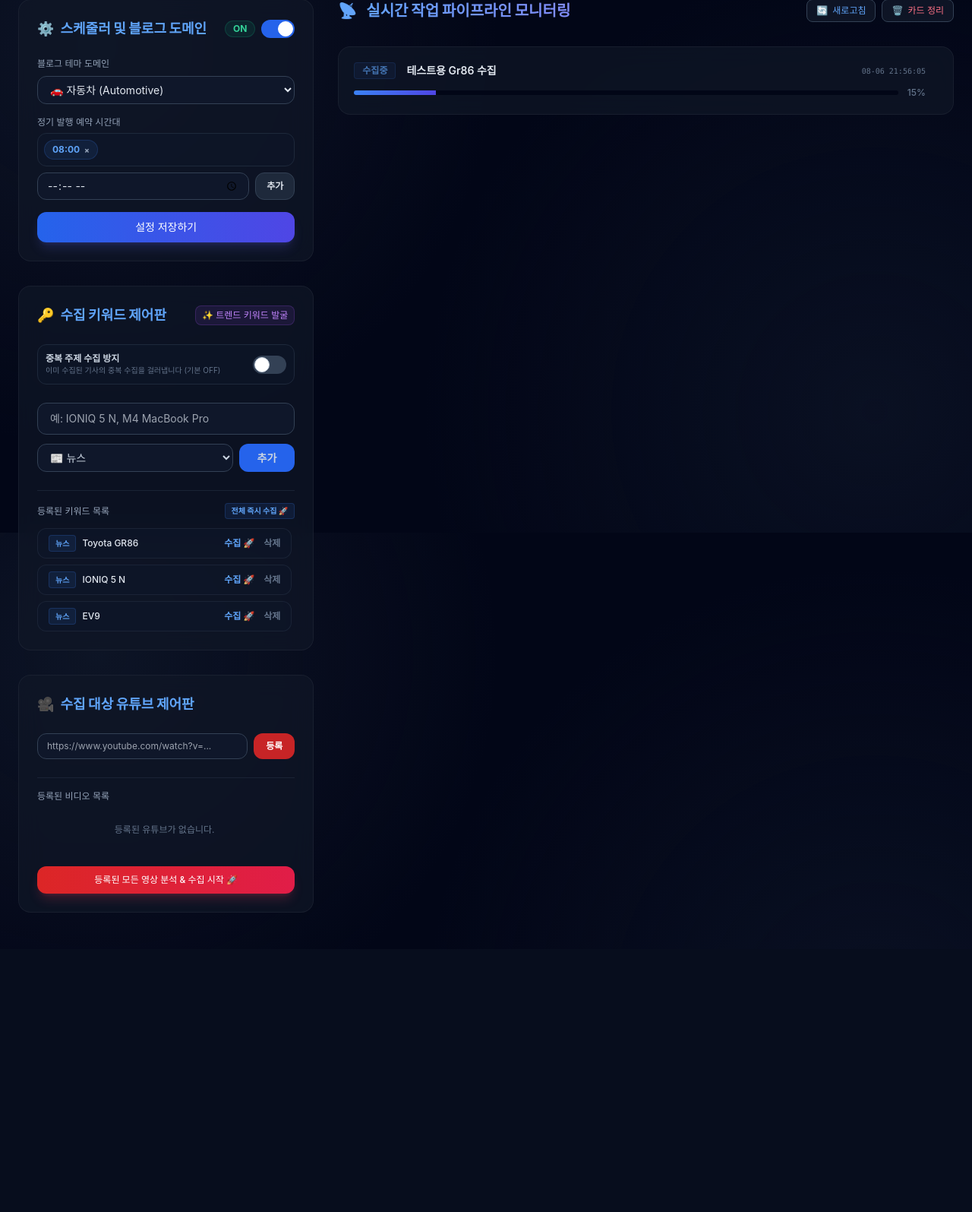
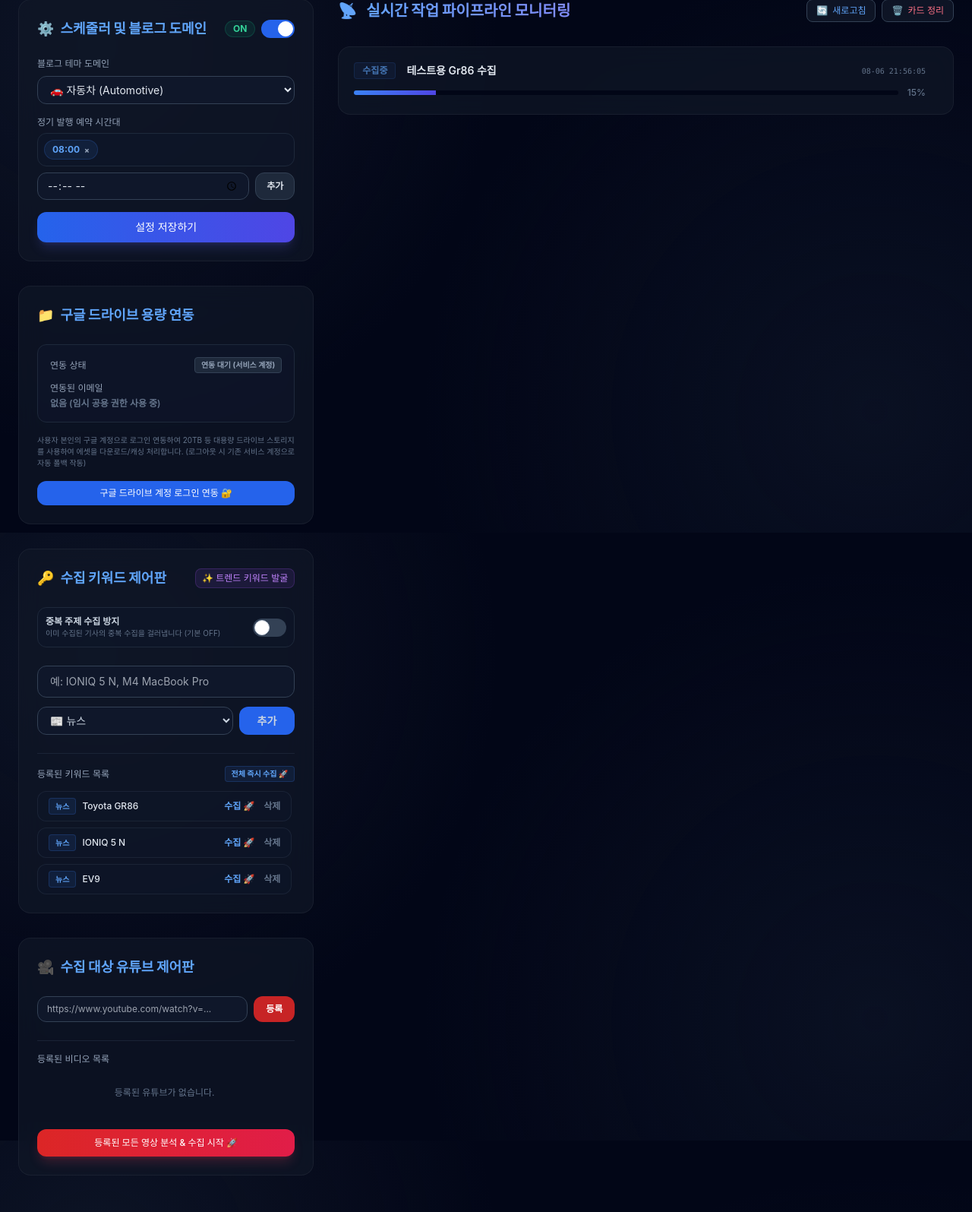
Before and after one commit to hyokuro-hash/auto-car-blog, a FastAPI app: page / in a window 1280 px wide. Shown: the part 99-1694 px from the top of the page at 76% size. Before the commit the page ends 1300 px from the top, so only its background shows below. Run offline with FastAPI, Linux system fonts and the light colour scheme; data that the repository does not hold is empty; parts of the project's set-up code (start-up, migrations or seed data) failed here and were passed over; some libraries are stand-ins or nearby versions.

Commit message:
Feature: 20TB 개인 구글 드라이브 용량 연동을 위한 OAuth 2.0 웹 로그인 인증 체계 구축 완료

```diff
--- a/config.py
+++ b/config.py
@@ -43,6 +43,10 @@ class Config:
     # Firebase Firestore credentials config
     FIREBASE_CREDENTIALS_PATH = os.getenv("FIREBASE_CREDENTIALS_PATH")
     FIREBASE_CREDENTIALS_JSON = os.getenv("FIREBASE_CREDENTIALS_JSON") or os.getenv("FIREBASE_SERVICE_ACCOUNT")
+
+    # Google OAuth 2.0 Web Client Configs
+    GOOGLE_CLIENT_ID = os.getenv("GOOGLE_CLIENT_ID")
+    GOOGLE_CLIENT_SECRET = os.getenv("GOOGLE_CLIENT_SECRET")
 
     @classmethod
     def get_google_sheets_credentials(cls):
--- a/main.py
+++ b/main.py
@@ -634,6 +634,102 @@ async def internal_task_worker(request: Request):
         print(f"[Internal Task Error] {e}")
         return {"status": "error", "details": str(e)}
 
+@app.get("/api/auth/google")
+def auth_google():
+    client_id = Config.GOOGLE_CLIENT_ID
+    if not client_id:
+        from fastapi.responses import HTMLResponse
+        return HTMLResponse(content="<h3>GOOGLE_CLIENT_ID가 설정되지 않았습니다. Vercel 환경 변수를 확인해주세요.</h3>", status_code=400)
+
+    redirect_uri = "https://auto-car-blog.vercel.app/api/auth/google/callback"
+    scopes = "https://www.googleapis.com/auth/drive https://www.googleapis.com/auth/userinfo.email"
+
+    # Enforce offline access and consent prompt to obtain refresh_token
+    google_auth_url = (
+        "https://accounts.google.com/o/oauth2/v2/auth?"
+        f"client_id={client_id}&"
+        f"redirect_uri={redirect_uri}&"
+        "response_type=code&"
+        f"scope={urllib.parse.quote(scopes)}&"
+        "access_type=offline&"
+        "prompt=consent"
+    )
+    from fastapi.responses import RedirectResponse
+    return RedirectResponse(google_auth_url)
+
+@app.get("/api/auth/google/callback")
+def auth_google_callback(code: str = None, error: str = None):
+    from fastapi.responses import HTMLResponse, RedirectResponse
+    if error:
+        return HTMLResponse(content=f"<h3>인증 실패: {error}</h3>", status_code=400)
+    if not code:
+        return HTMLResponse(content="<h3>인증 코드(code)가 누락되었습니다.</h3>", status_code=400)
+
+    try:
+        import requests
+        # Exchange authorization code for tokens
+        token_url = "https://oauth2.googleapis.com/token"
+        token_data = {
+            "code": code,
+            "client_id": Config.GOOGLE_CLIENT_ID,
+            "client_secret": Config.GOOGLE_CLIENT_SECRET,
+            "redirect_uri": "https://auto-car-blog.vercel.app/api/auth/google/callback",
+            "grant_type": "authorization_code"
+        }
+        token_res = requests.post(token_url, data=token_data)
+        if token_res.status_code != 200:
+            return HTMLResponse(content=f"<h3>토큰 교환 실패: {token_res.text}</h3>", status_code=400)
+
+        token_json = token_res.json()
+        refresh_token = token_json.get("refresh_token")
+        access_token = token_json.get("access_token")
+
+        if not refresh_token:
+            return HTMLResponse(content="<h3>리프레시 토큰이 수령되지 않았습니다. 구글 동의 화면에서 연동 해제 후 다시 로그인하거나 Vercel 환경 변수가 올바른지 확인해주세요.</h3>", status_code=400)
+
+        # Get user email
+        userinfo_url = "https://www.googleapis.com/oauth2/v2/userinfo"
+        headers = {"Authorization": f"Bearer {access_token}"}
+        userinfo_res = requests.get(userinfo_url, headers=headers)
+        user_email = userinfo_res.json().get("email", "알수없는사용자")
+
+        # Save refresh token in Firestore
+        if db_cache.firestore.is_available:
+            oauth_data = {
+                "refresh_token": refresh_token,
+                "email": user_email,
+                "connected_at": datetime.now().isoformat()
+            }
+            db_cache.firestore.db.collection("settings").document("google_oauth").set(oauth_data, merge=True)
+            # Re-initialize drive manager connection
+            db_cache.drive._init_connection()
+            print(f"[GoogleOAuth] 구글 드라이브 연동 완료: {user_email}")
+            return RedirectResponse(url="/?oauth_success=true")
+        else:
+            return HTMLResponse(content="<h3>연동 실패: Firestore 데이터베이스가 활성화되어 있지 않습니다.</h3>", status_code=500)
+
+    except Exception as e:
+        return HTMLResponse(content=f"<h3>인증 처리 중 내부 서버 에러 발생: {str(e)}</h3>", status_code=500)
+
+@app.get("/api/auth/google/status")
+def auth_google_status():
+    return {
+        "connected": db_cache.drive.oauth_connected,
+        "email": db_cache.drive.oauth_email or "없음"
+    }
+
+@app.post("/api/auth/google/disconnect")
+def auth_google_disconnect():
+    try:
+        if db_cache.firestore.is_available:
+            db_cache.firestore.db.collection("settings").document("google_oauth").delete()
+            # Re-initialize drive manager to fallback to service account
+            db_cache.drive._init_connection()
+            return {"success": True}
+        return {"success": False, "error": "Firestore is not available"}
+    except Exception as e:
+        return {"success": False, "error": str(e)}
+
 @app.get("/api/debug-connection")
 async def debug_connection():
     sheets_ok = db_cache.sheets.is_available
@@ -642,8 +738,10 @@ async def debug_connection():
 
     # 이메일 주소 로드
     raw_email = "없음"
-    if db_cache.sheets.creds:
-        raw_email = db_cache.sheets.creds.get("client_email", "없음")
+    if db_cache.drive.oauth_connected:
+        raw_email = f"OAuth 사용자: {db_cache.drive.oauth_email}"
+    elif db_cache.sheets.creds:
+        raw_email = f"서비스 계정: {db_cache.sheets.creds.get('client_email', '없음')}"
 
     sheet_id = Config.GOOGLE_SHEETS_SPREADSHEET_ID
     masked_sheet_id = "설정되지 않음"
--- a/templates/dashboard.html
+++ b/templates/dashboard.html
@@ -160,6 +160,41 @@
                     <button onclick="saveScheduleSettings()" class="w-full bg-gradient-to-r from-blue-600 to-indigo-600 hover:from-blue-500 hover:to-indigo-500 text-white font-medium py-2.5 px-4 rounded-xl text-sm transition shadow-lg shadow-indigo-500/20">
                         설정 저장하기
                     </button>
+                </div>
+            </div>
+
+            <!-- 1.5 [NEW] Google Drive OAuth Integration Card -->
+            <div class="glass rounded-2xl p-6 space-y-6">
+                <div class="flex justify-between items-center">
+                    <h2 class="text-lg font-semibold font-outfit text-blue-400 flex items-center">
+                        <span class="mr-2">📁</span>구글 드라이브 용량 연동
+                    </h2>
+                </div>
+
+                <div class="space-y-4">
+                    <div id="oauth-status-container" class="bg-slate-900/60 border border-slate-800 p-4 rounded-xl space-y-3">
+                        <div class="flex items-center justify-between">
+                            <span class="text-xs text-slate-400">연동 상태</span>
+                            <span id="oauth-badge" class="text-[10px] font-bold px-2 py-0.5 rounded bg-slate-800 text-slate-400">조회 중...</span>
+                        </div>
+                        <div class="flex flex-col gap-1">
+                            <span class="text-xs text-slate-400">연동된 이메일</span>
+                            <span id="oauth-email-text" class="text-xs font-semibold text-slate-200">-</span>
+                        </div>
+                    </div>
+
+                    <p class="text-[10px] text-slate-500 leading-normal">
+                        사용자 본인의 구글 계정으로 로그인 연동하여 20TB 등 대용량 드라이브 스토리지를 사용하여 에셋을 다운로드/캐싱 처리합니다. (로그아웃 시 기존 서비스 계정으로 자동 폴백 작동)
+                    </p>
+
+                    <div id="oauth-actions">
+                        <button id="btn-oauth-login" onclick="triggerOAuthLogin()" class="w-full bg-blue-600 hover:bg-blue-500 text-white font-medium py-2 px-4 rounded-xl text-xs transition">
+                            구글 드라이브 계정 로그인 연동 🔐
+                        </button>
+                        <button id="btn-oauth-logout" onclick="triggerOAuthDisconnect()" class="w-full bg-rose-500/10 text-rose-400 hover:bg-rose-500/20 border border-rose-500/20 font-medium py-2 px-4 rounded-xl text-xs transition hidden">
+                            구글 드라이브 연동 해제 (로그아웃) 🚪
+                        </button>
+                    </div>
                 </div>
             </div>
 
@@ -476,6 +511,14 @@
             fetchScheduleSettings();
             fetchYoutubeUrls();
             fetchTasks();
+            fetchOAuthStatus();
+
+            // OAuth success parameter check
+            const urlParams = new URLSearchParams(window.location.search);
+            if (urlParams.get('oauth_success') === 'true') {
+                showToast("✅ 구글 드라이브 계정 로그인 연동이 완료되었습니다!", "success");
+                window.history.replaceState({}, document.title, window.location.pathname);
+            }
 
             setInterval(fetchTasks, 5000);
         });
@@ -1367,6 +1410,56 @@
                 btn.innerText = "AI 수정 요청 ⚡";
             }
         }
+        // --- Google Drive OAuth Integration Logic ---
+        async function fetchOAuthStatus() {
+            try {
+                const res = await fetch("/api/auth/google/status");
+                const data = await res.json();
+
+                const badge = document.getElementById("oauth-badge");
+                const emailText = document.getElementById("oauth-email-text");
+                const btnLogin = document.getElementById("btn-oauth-login");
+                const btnLogout = document.getElementById("btn-oauth-logout");
+
+                if (data.connected) {
+                    badge.innerText = "연동 완료 (20TB 활성)";
+                    badge.className = "text-[10px] font-bold px-2 py-0.5 rounded bg-emerald-500/10 text-emerald-400 border border-emerald-500/20";
+                    emailText.innerText = data.email;
+                    emailText.className = "text-xs font-semibold text-emerald-400";
+                    btnLogin.classList.add("hidden");
+                    btnLogout.classList.remove("hidden");
+                } else {
+                    badge.innerText = "연동 대기 (서비스 계정)";
+                    badge.className = "text-[10px] font-bold px-2 py-0.5 rounded bg-slate-800 text-slate-400 border border-slate-700";
+                    emailText.innerText = "없음 (임시 공용 권한 사용 중)";
+                    emailText.className = "text-xs font-semibold text-slate-500";
+                    btnLogin.classList.remove("hidden");
+                    btnLogout.classList.add("hidden");
+                }
+            } catch (err) {
+                console.error("Failed to fetch OAuth status:", err);
+            }
+        }
+
+        function triggerOAuthLogin() {
+            window.location.href = "/api/auth/google";
+        }
+
+        async function triggerOAuthDisconnect() {
+            if (!confirm("정말 구글 드라이브 연동을 해제하시겠습니까? 해제 시 기존 임시 서비스 계정 방식으로 자동 대체됩니다.")) return;
+            try {
+                const res = await fetch("/api/auth/google/disconnect", { method: "POST" });
+                const data = await res.json();
+                if (data.success) {
+                    showToast("🚪 구글 드라이브 연동이 해제되었습니다.", "success");
+                    fetchOAuthStatus();
+                } else {
+                    showToast("❌ 연동 해제 실패", "error");
+                }
+            } catch (err) {
+                showToast("⚠️ 통신 오류 발생", "error");
+            }
+        }
     </script>
 </body>
 </html>
```
Also changed, not shown: db.py (+45 -5 lines).
